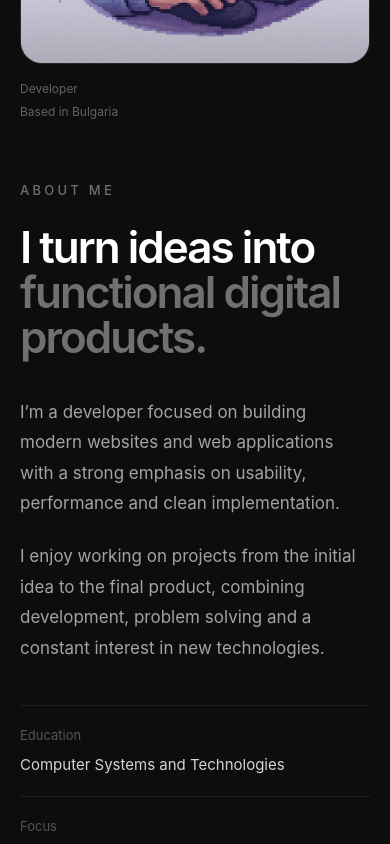
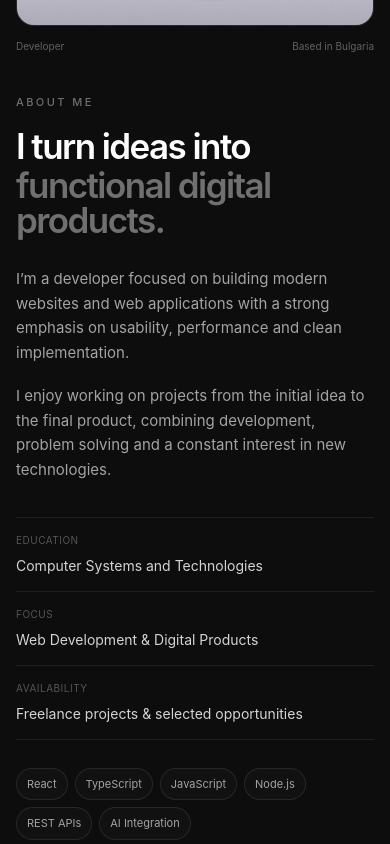
Before and after one commit to IvannIvannov/developer-portfolio, a React (Vite) app: page / in a window 390 px wide. Shown: the part 1820-2664 px from the top of the page. Built offline with nearby package versions, Linux system fonts and the light colour scheme; no server answers.

Commit message:
Polish about section for mobile

```diff
--- a/src/components/sections/About.css
+++ b/src/components/sections/About.css
@@ -1,42 +1,63 @@
 .about {
+    width: 100%;
+
     padding: 150px 0;
+
     background: #0d0d0d;
 }
 
 .about__container {
     width: 100%;
     max-width: 1280px;
+
     margin: 0 auto;
+
     padding: 0 32px;
 }
 
 .about__grid {
     display: grid;
-    grid-template-columns: minmax(320px, 0.8fr) minmax(0, 1.2fr);
+
+    grid-template-columns:
+        minmax(320px, 0.8fr) minmax(0, 1.2fr);
+
+    align-items: start;
+
     gap: 100px;
-    align-items: start;
 }
 
 .about__visual {
     position: sticky;
+
     top: 120px;
 }
 
 .about__photo {
     position: relative;
+
+    width: 100%;
+
+    aspect-ratio: 4 / 5;
+
     overflow: hidden;
-    width: 100%;
-    aspect-ratio: 4 / 5;
+
+    border:
+        1px solid rgba(255, 255, 255, 0.1);
+
     border-radius: 28px;
-    border: 1px solid rgba(255, 255, 255, 0.1);
+
     background: #111111;
 }
 
 .about__photo::after {
     content: "";
+
     position: absolute;
+
     inset: 0;
+
     pointer-events: none;
+
     background:
         linear-gradient(180deg,
             transparent 65%,
@@ -44,8 +65,11 @@
 }
 
 .about__photo img {
+    display: block;
+
     width: 100%;
     height: 100%;
+
     object-fit: cover;
     object-position: center;
 }
@@ -54,32 +78,51 @@
     display: flex;
     align-items: center;
     justify-content: space-between;
+
     gap: 24px;
+
     margin-top: 16px;
+
     font-size: 12px;
+
     color: #626262;
 }
 
 .about__content {
+    min-width: 0;
+
     padding-top: 8px;
 }
 
 .about__eyebrow {
     margin: 0 0 24px;
+
     font-size: 13px;
     font-weight: 500;
+
     letter-spacing: 0.25em;
     text-transform: uppercase;
+
     color: #6f6f6f;
 }
 
 .about__title {
+    width: 100%;
     max-width: 720px;
+
     margin: 0;
-    font-size: clamp(44px, 5vw, 68px);
+
+    font-size:
+        clamp(44px,
+            5vw,
+            68px);
+
     line-height: 1.03;
+
     letter-spacing: -0.045em;
+
     font-weight: 600;
+
     color: #ffffff;
 }
 
@@ -89,13 +132,16 @@
 
 .about__copy {
     max-width: 690px;
+
     margin-top: 48px;
 }
 
 .about__copy p {
     margin: 0;
+
     font-size: 18px;
     line-height: 1.8;
+
     color: #a3a3a3;
 }
 
@@ -105,42 +151,64 @@
 
 .about__info {
     margin-top: 56px;
-    border-top: 1px solid rgba(255, 255, 255, 0.08);
+
+    border-top:
+        1px solid rgba(255, 255, 255, 0.08);
 }
 
 .about__info-row {
     display: grid;
-    grid-template-columns: 140px 1fr;
+
+    grid-template-columns:
+        140px 1fr;
+
     gap: 28px;
+
     padding: 20px 0;
-    border-bottom: 1px solid rgba(255, 255, 255, 0.08);
+
+    border-bottom:
+        1px solid rgba(255, 255, 255, 0.08);
 }
 
 .about__info-row span {
     font-size: 13px;
+
     color: #555555;
 }
 
 .about__info-row p {
     margin: 0;
+
     font-size: 15px;
+    line-height: 1.5;
+
     color: #d4d4d4;
 }
 
 .about__technologies {
     display: flex;
     flex-wrap: wrap;
+
     gap: 10px;
+
     margin-top: 42px;
 }
 
 .about__technologies span {
     padding: 9px 14px;
-    border: 1px solid rgba(255, 255, 255, 0.09);
+
+    border:
+        1px solid rgba(255, 255, 255, 0.09);
+
     border-radius: 999px;
-    background: rgba(255, 255, 255, 0.02);
+
+    background:
+        rgba(255, 255, 255, 0.02);
+
     font-size: 12px;
+
     color: #a3a3a3;
+
     transition:
         border-color 0.25s ease,
         background 0.25s ease,
@@ -148,66 +216,239 @@
 }
 
 .about__technologies span:hover {
-    border-color: rgba(255, 255, 255, 0.2);
-    background: rgba(255, 255, 255, 0.05);
+    border-color:
+        rgba(255, 255, 255, 0.2);
+
+    background:
+        rgba(255, 255, 255, 0.05);
+
     color: #ffffff;
 }
 
+
+/* TABLET */
+
 @media (max-width: 950px) {
+    .about {
+        padding: 120px 0;
+    }
+
     .about__grid {
         grid-template-columns: 1fr;
+
         gap: 64px;
     }
 
     .about__visual {
         position: static;
+
+        width: 100%;
         max-width: 440px;
+    }
+
+    .about__title {
+        max-width: 760px;
     }
 }
 
+
+/* MOBILE */
+
 @media (max-width: 768px) {
     .about {
-        padding: 100px 0;
+        padding:
+            88px 0 82px;
     }
 
     .about__container {
-        padding: 0 20px;
+        padding:
+            0 20px;
     }
 
     .about__grid {
-        gap: 52px;
+        gap: 46px;
     }
 
-    .about__copy {
-        margin-top: 36px;
+    .about__visual {
+        width: 100%;
+        max-width: 100%;
     }
 
-    .about__copy p {
-        font-size: 17px;
-    }
+    .about__photo {
+        width: 100%;
 
-    .about__info {
-        margin-top: 42px;
-    }
+        aspect-ratio: 5 / 5.8;
 
-    .about__info-row {
-        grid-template-columns: 110px 1fr;
-    }
-}
-
-@media (max-width: 520px) {
-    .about__photo {
         border-radius: 22px;
     }
 
     .about__photo-caption {
-        flex-direction: column;
-        align-items: flex-start;
-        gap: 5px;
+        margin-top: 13px;
+
+        font-size: 11px;
+    }
+
+    .about__content {
+        padding-top: 0;
+    }
+
+    .about__eyebrow {
+        margin-bottom: 18px;
+
+        font-size: 11px;
+
+        letter-spacing: 0.22em;
+    }
+
+    .about__title {
+        max-width: 100%;
+
+        font-size: 38px;
+
+        line-height: 1.02;
+
+        letter-spacing: -0.045em;
+    }
+
+    .about__title span {
+        display: block;
+
+        margin-top: 3px;
+    }
+
+    .about__copy {
+        max-width: 100%;
+
+        margin-top: 32px;
+    }
+
+    .about__copy p {
+        font-size: 16px;
+        line-height: 1.7;
+    }
+
+    .about__copy p+p {
+        margin-top: 18px;
+    }
+
+    .about__info {
+        margin-top: 40px;
+    }
+
+    .about__info-row {
+        grid-template-columns:
+            105px 1fr;
+
+        gap: 20px;
+
+        padding: 17px 0;
+    }
+
+    .about__info-row span {
+        font-size: 11px;
+    }
+
+    .about__info-row p {
+        font-size: 14px;
+    }
+
+    .about__technologies {
+        gap: 7px;
+
+        margin-top: 32px;
+    }
+
+    .about__technologies span {
+        padding:
+            7px 10px;
+
+        font-size: 11px;
+    }
+}
+
+
+/* SMALL MOBILE */
+
+@media (max-width: 520px) {
+    .about__container {
+        padding:
+            0 16px;
+    }
+
+    .about__grid {
+        gap: 40px;
+    }
+
+    .about__photo {
+        aspect-ratio: 4 / 4.6;
+
+        border-radius: 18px;
+    }
+
+    .about__photo-caption {
+        flex-direction: row;
+        align-items: center;
+
+        gap: 12px;
+
+        font-size: 10px;
+    }
+
+    .about__title {
+        font-size: 35px;
+    }
+
+    .about__copy {
+        margin-top: 28px;
+    }
+
+    .about__copy p {
+        font-size: 15px;
+        line-height: 1.65;
+    }
+
+    .about__info {
+        margin-top: 34px;
     }
 
     .about__info-row {
         grid-template-columns: 1fr;
-        gap: 8px;
+
+        gap: 7px;
+
+        padding: 15px 0;
+    }
+
+    .about__info-row span {
+        font-size: 10px;
+
+        letter-spacing: 0.05em;
+        text-transform: uppercase;
+    }
+
+    .about__info-row p {
+        font-size: 14px;
+    }
+
+    .about__technologies {
+        margin-top: 28px;
     }
 }
+
+
+/* VERY SMALL MOBILE */
+
+@media (max-width: 360px) {
+    .about__container {
+        padding:
+            0 14px;
+    }
+
+    .about__title {
+        font-size: 32px;
+    }
+
+    .about__photo {
+        border-radius: 16px;
+    }
+}
--- a/src/components/sections/About.tsx
+++ b/src/components/sections/About.tsx
@@ -1,4 +1,5 @@
 import profileImage from "../../assets/images/Me.png";
+
 import "./About.css";
 
 const technologies = [
@@ -22,6 +23,7 @@ const About = () => {
 
             <div className="about__photo-caption">
               <span>Developer</span>
+
               <span>Based in Bulgaria</span>
             </div>
           </div>
@@ -51,16 +53,19 @@ const About = () => {
             <div className="about__info">
               <div className="about__info-row">
                 <span>Education</span>
+
                 <p>Computer Systems and Technologies</p>
               </div>
 
               <div className="about__info-row">
                 <span>Focus</span>
+
                 <p>Web Development & Digital Products</p>
               </div>
 
               <div className="about__info-row">
                 <span>Availability</span>
+
                 <p>Freelance projects & selected opportunities</p>
               </div>
             </div>
```
